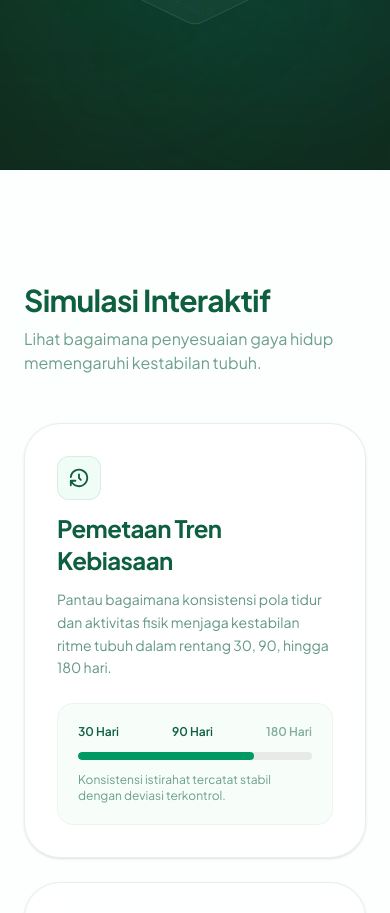
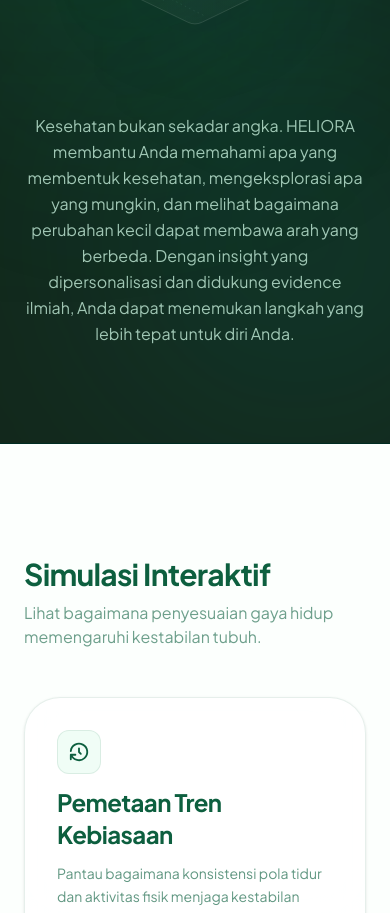
Before and after one commit to nikamushi/heliora, a Next.js app in the folder apps/web/: page / in a window 390 px wide. Shown: the part 2595-3508 px from the top of the page. Built offline with nearby package versions, Linux system fonts and the light colour scheme.

Commit message:
FE-001.9: add description paragraph below layered visual in Section 4
Why:
- Provide editorial context on personalized health insights and scientific evidence underneath the layered visual.

How:
- Add description paragraph with responsive typography and balanced spacing below LayeredHealthPicture.

```diff
--- a/apps/web/src/app/page.tsx
+++ b/apps/web/src/app/page.tsx
@@ -212,6 +212,13 @@ export default function LandingPage() {
             <div className="mt-12 sm:mt-16 md:mt-20">
               <LayeredHealthPicture />
             </div>
+
+            {/* Editorial Description Text */}
+            <div className="mt-10 sm:mt-14 max-w-3xl mx-auto text-center">
+              <p className="text-base sm:text-lg md:text-xl text-emerald-100/75 font-normal leading-relaxed text-balance">
+                Kesehatan bukan sekadar angka. HELIORA membantu Anda memahami apa yang membentuk kesehatan, mengeksplorasi apa yang mungkin, dan melihat bagaimana perubahan kecil dapat membawa arah yang berbeda. Dengan insight yang dipersonalisasi dan didukung evidence ilmiah, Anda dapat menemukan langkah yang lebih tepat untuk diri Anda.
+              </p>
+            </div>
           </div>
         </section>
 
```
